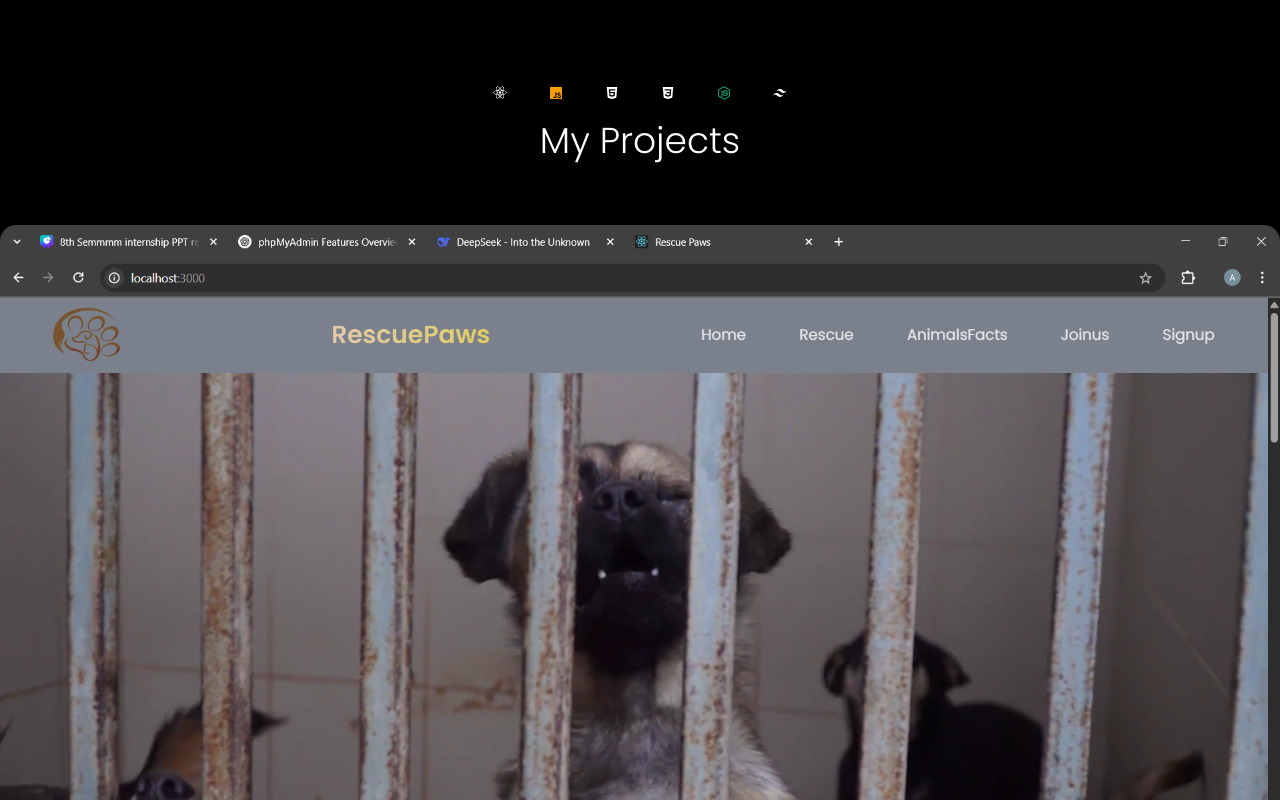
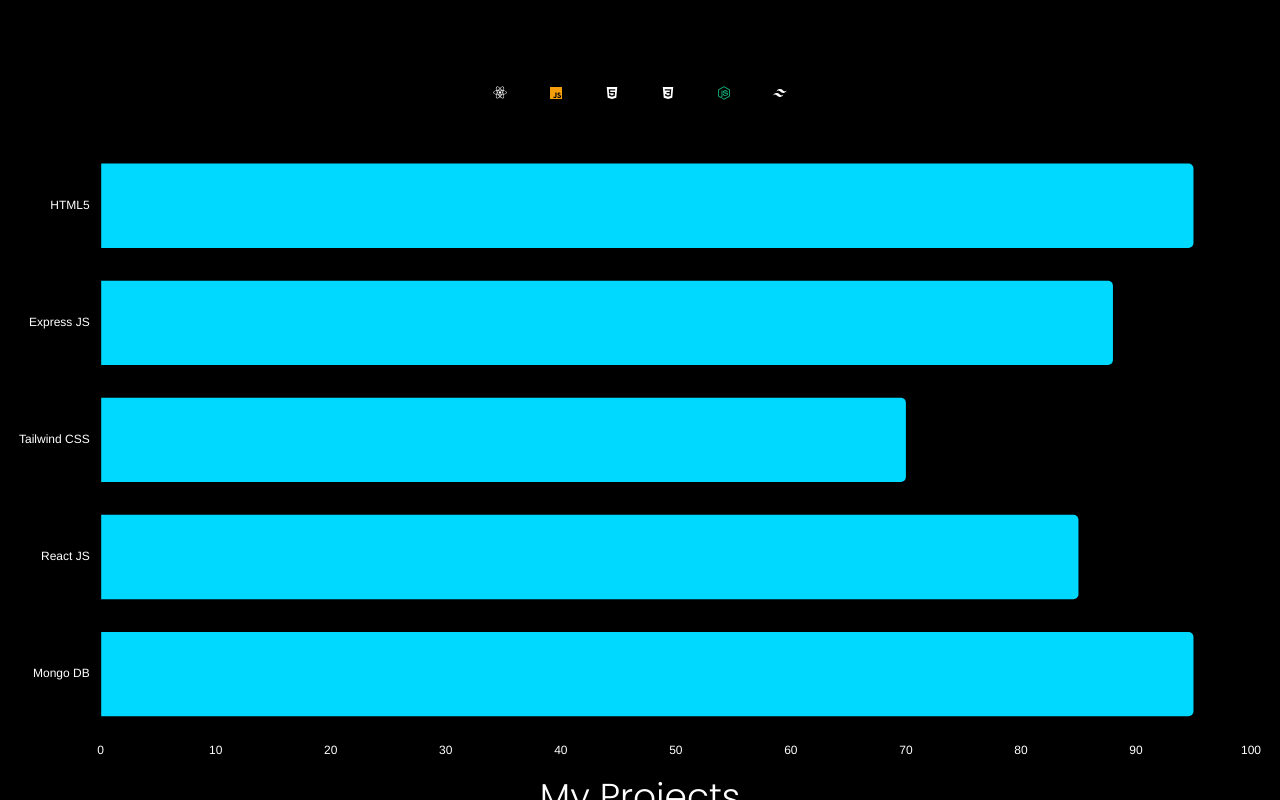
Before and after one commit to AmanXLuffy/mePortfolio, a React (Create React App) app: page / in a window 1280 px wide. Shown: the part 1960-2760 px from the top of the page. Built offline with nearby package versions, Linux system fonts and the light colour scheme.

Commit message:
fixed minor details in contact page

```diff
--- a/package.json
+++ b/package.json
@@ -5,11 +5,13 @@
   "dependencies": {
     "@tailwindcss/postcss7-compat": "^2.2.17",
     "bootstrap": "^5.3.3",
+    "chart.js": "^4.5.0",
     "cra-template": "1.2.0",
     "framer-motion": "^12.0.0",
     "postcss-dir-pseudo-class": "^9.0.1",
     "react": "^19.0.0",
     "react-bootstrap": "^2.10.8",
+    "react-chartjs-2": "^5.3.0",
     "react-dom": "^19.0.0",
     "react-icons": "^5.4.0",
     "react-scripts": "5.0.1",
--- a/src/components/Home.jsx
+++ b/src/components/Home.jsx
@@ -4,6 +4,7 @@
 import Tech from './Tech'
 import Projects from './Projects'
 import Contact from './Contact'
+import SkillBarChart from './SkillBarChart'
 
 const Home = () => {
   return (
@@ -14,6 +15,7 @@
       <Navbar />
       <Hero />
       <Tech />
+      <SkillBarChart />
       <Projects />
       <Contact />
     </main>
--- /dev/null
+++ b/src/components/SkillBarChart.jsx
@@ -0,0 +1,51 @@
+// components/SkillBarChart.jsx
+import { Bar } from 'react-chartjs-2';
+import {
+  Chart as ChartJS,
+  CategoryScale,
+  LinearScale,
+  BarElement,
+  Title,
+  Tooltip,
+  Legend,
+} from 'chart.js';
+
+ChartJS.register(CategoryScale, LinearScale, BarElement, Title, Tooltip, Legend);
+
+const data = {
+  labels: ['HTML5', 'Express JS', 'Tailwind CSS', 'React JS', 'Mongo DB'],
+  datasets: [
+    {
+      label: 'Skill Level',
+      data: [95, 88, 70, 85, 95],
+      backgroundColor: '#00d9ff',
+      borderRadius: 5,
+    },
+  ],
+};
+
+const options = {
+  indexAxis: 'y', // This makes it horizontal
+  responsive: true,
+  plugins: {
+    legend: { display: false },
+  },
+  scales: {
+    x: {
+      min: 0,
+      max: 100,
+      ticks: { color: '#fff' },
+    },
+    y: {
+      ticks: { color: '#fff' },
+    },
+  },
+};
+
+export default function SkillBarChart() {
+  return (
+    <div className="w-full h-[400px] bg-black p-4 rounded-lg">
+      <Bar data={data} options={options} />
+    </div>
+  );
+}
```
Also changed, not shown: 1 other file (tests, documents, lock files or other folders).
